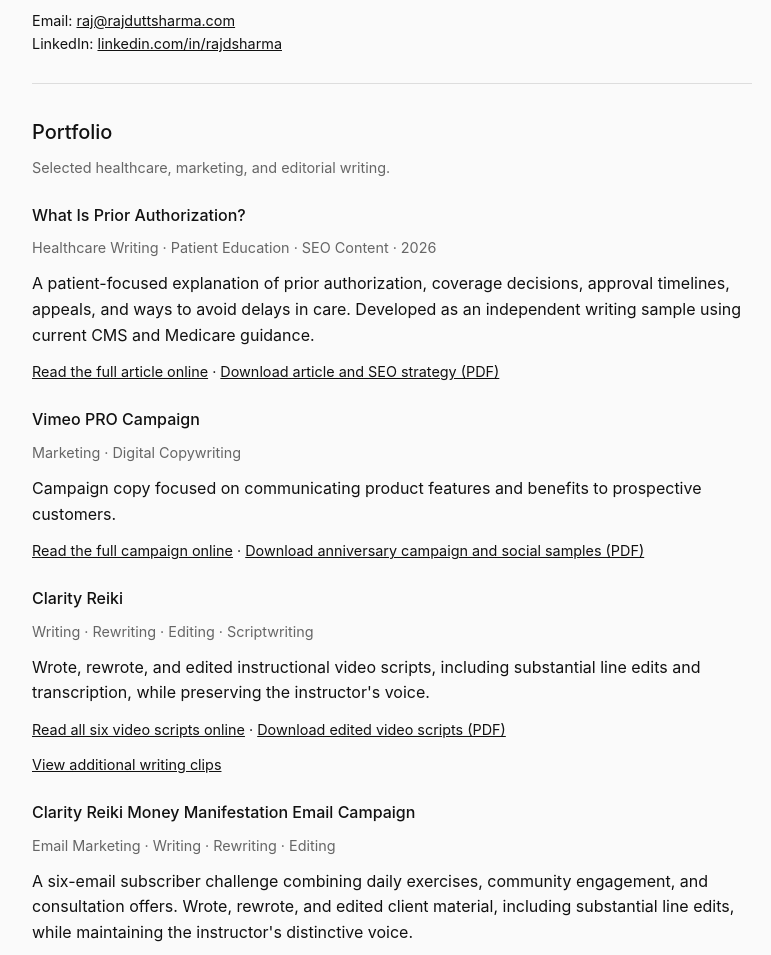
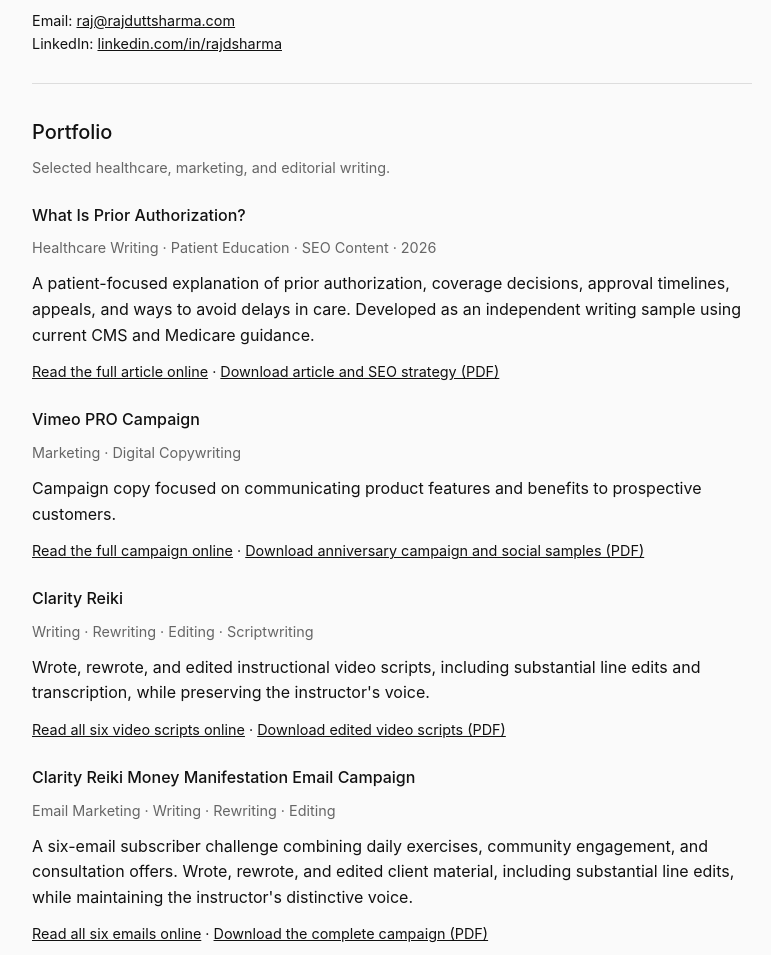
Before and after one commit to mrrajduttsharma/mrrajduttsharma.github.io, a plain HTML site: page index.html in a window 1280 px wide. Shown: the part 119-1074 px from the top of the page, without its empty margins (248-1019 px from the left). Drawn offline with Linux system fonts and the light colour scheme.

Commit message:
Remove Clippings.me link from portfolio

```diff
--- a/index.html
+++ b/index.html
@@ -124,12 +124,6 @@
         Download edited video scripts (PDF)
       </a>
     </p>
-    <p class="small">
-      <a href="https://www.clippings.me/users/rajduttsharma" target="_blank" rel="noopener noreferrer">
-        View additional writing clips
-      </a>
-    </p>
-
     <h3>Clarity Reiki Money Manifestation Email Campaign</h3>
     <p class="muted small">Email Marketing · Writing · Rewriting · Editing</p>
     <p>
```
